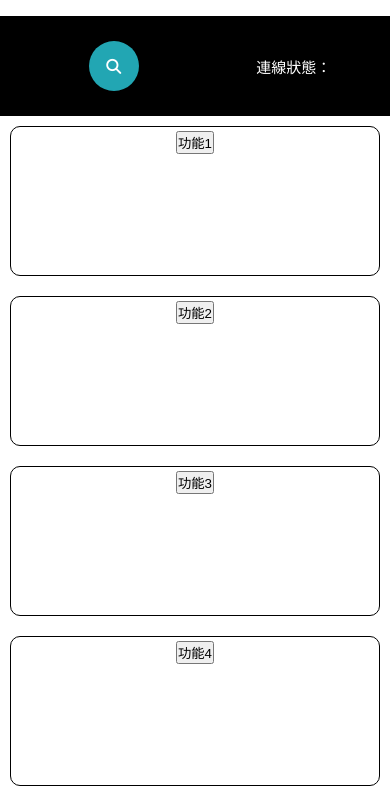
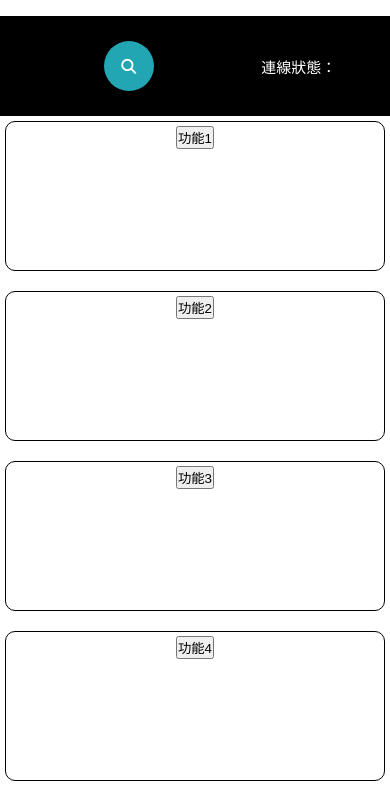
Before and after one commit to AJI0417/TSSH-CapstoneProject.github.io, a plain HTML site: page TSSH-CapstoneProject/index.html in a window 390 px wide. Shown: the part 84-884 px from the top of the page. Drawn offline with nearby package versions, Linux system fonts and the light colour scheme.

Commit message:
Version 1.1

```diff
--- a/TSSH-CapstoneProject/style.css
+++ b/TSSH-CapstoneProject/style.css
@@ -48,7 +48,7 @@
 
 /* 搜尋欄位 */
 .search-box {
-  margin-left: 30px;
+  margin-left: 50px;
   width: fit-content;
   height: fit-content;
   position: relative;
@@ -86,7 +86,7 @@
   right: 0px;
   color: #ffffff;
   background-color: transparent;
-  pointer-events: painted;
+  pointer-events: none;
 }
 .btn-search:focus ~ .input-search {
   width: 300px;
@@ -115,13 +115,6 @@
   text-align: center;
   color: #492645;
   border: 1px solid #000;
-}
-
-.item:hover {
-  transform: scale(1.1);
-  transition: 0.5s ease-in-out;
-  cursor: pointer;
-  box-shadow: 2px 3px 10px 5px gray;
 }
 
 @media screen and (max-width: 760px) {
@@ -153,7 +146,7 @@
   .main-container {
     display: grid;
     grid-template-columns: repeat(1, 1fr);
-    padding: 10px;
+    padding: 5px;
     row-gap: 20px;
   }
 
```
